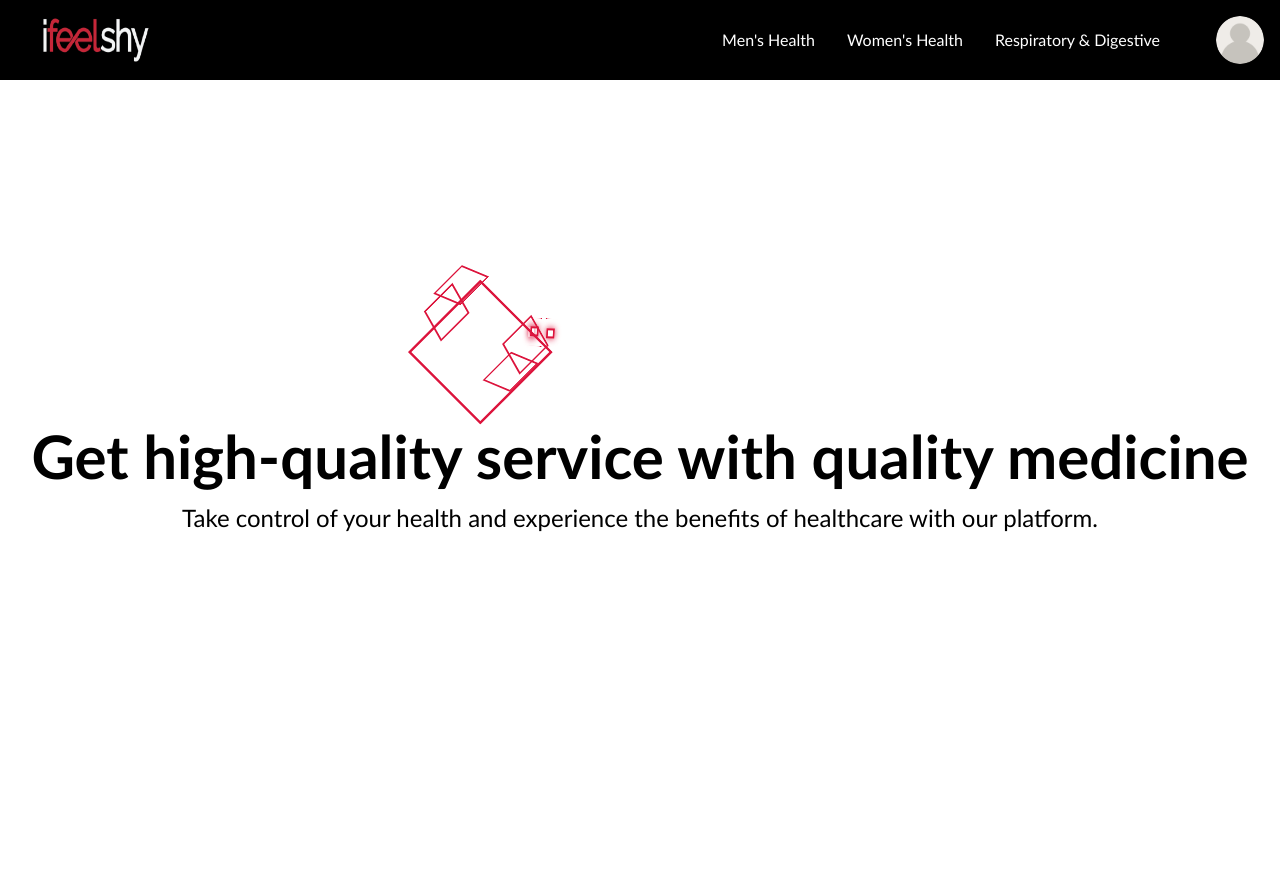
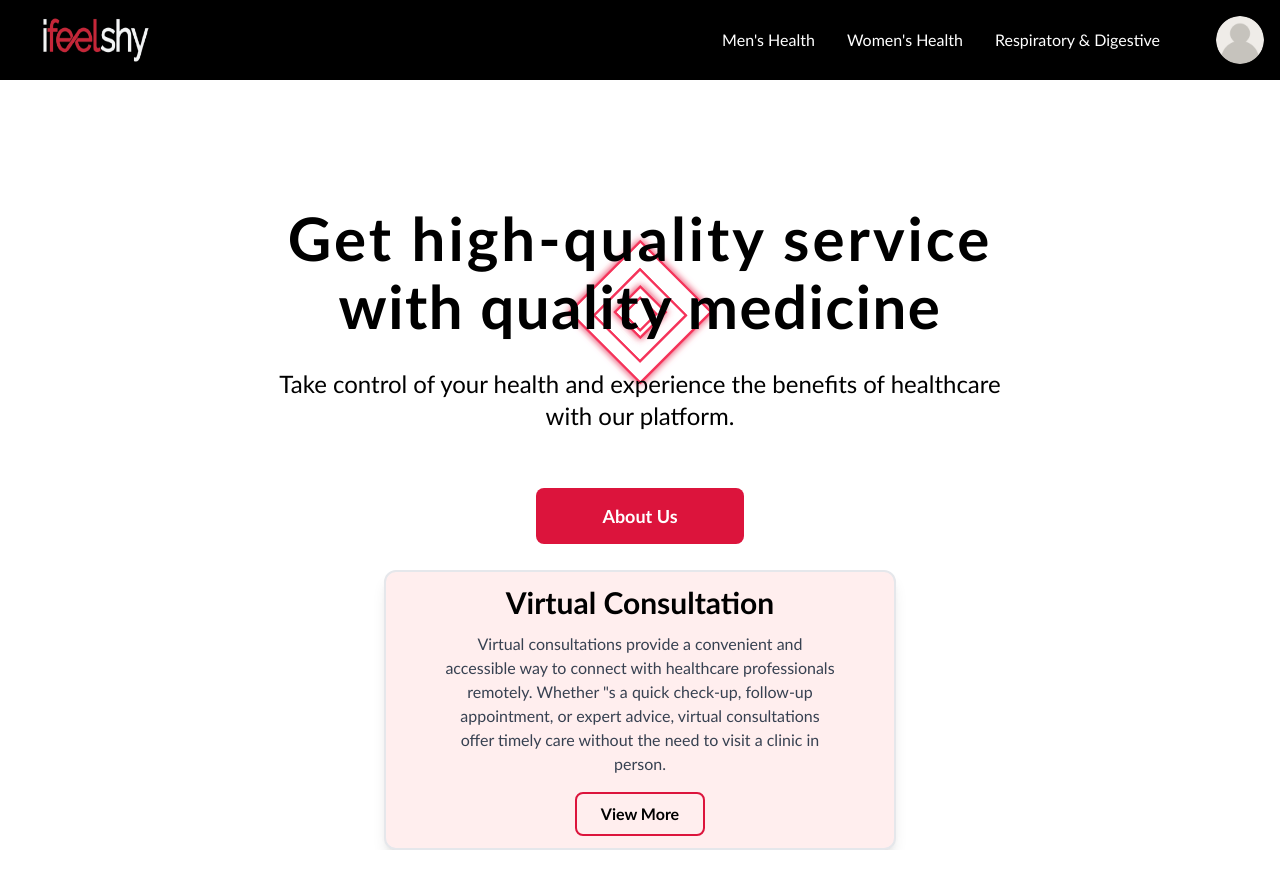
Before and after one commit to mss-souloftware/pharma-uk, a Next.js app: page / in a window 1280 px wide. After the commit the page ends 850 px from the top, so only its background shows below. Built offline with nearby package versions, Linux system fonts and the light colour scheme.

Commit message:
Pharmica-Updated-Code

```diff
--- a/src/component/Hero/Hero.jsx
+++ b/src/component/Hero/Hero.jsx
@@ -1,22 +1,14 @@
 import React from "react";
 import styles from "./Hero.module.css"; // Import the CSS module
-
 const Hero = () => {
   return (
-    <div className="flex justify-center items-center w-full h-screen bg-white">
-      <div className="flex flex-col items-center justify-center text-center w-full">
-        <h1 className="text-3xl md:text-4xl lg:text-5xl xl:text-6xl font-bold">
-          Get high-quality service with quality medicine
-        </h1>
-        <p className="mt-4 text-lg md:text-xl lg:text-2xl">
-          Take control of your health and experience the benefits of healthcare with our platform.
-        </p>
-      </div>
-
+    <>
+      <div className="relative flex justify-center items-center w-full h-[100%] bg-white overflow-hidden">
+        {/* Cube 2 */}
         <div
-        className={`${styles.cube}
+          className={`${styles.cube2New}
           w-[20vw] h-[20vw] md:w-[15vw] md:h-[15vw] lg:w-[10vw] lg:h-[10vw]
-          xl:w-[8vw] xl:h-[8vw] mt-[5%] md:mt-[3%] ml-[5%] transform rotate-45`}
+          xl:w-[8vw] xl:h-[8vw] transform rotate-45 absolute`}
         >
           <div className={styles.topD}></div>
           <div>
@@ -25,7 +17,6 @@ const Hero = () => {
             <span style={{ "--i": 2 }}></span>
             <span style={{ "--i": 3 }}></span>
           </div>
-
           <div className={styles.cube2}>
             <div>
               <span style={{ "--i": 0 }}></span>
@@ -33,7 +24,75 @@ const Hero = () => {
               <span style={{ "--i": 2 }}></span>
               <span style={{ "--i": 3 }}></span>
             </div>
+            <div className={styles.cube3}>
+              <div className={styles.top3}></div>
+              <div>
+                <span style={{ "--i": 0 }}></span>
+                <span style={{ "--i": 1 }}></span>
+                <span style={{ "--i": 2 }}></span>
+                <span style={{ "--i": 3 }}></span>
+              </div>
+            </div>
+          </div>
+        </div>
 
+        {/* Text Content with Fade-in Animation */}
+        <div className="grid gap-x-8 gap-y-4 gap-4 flex flex-col items-center justify-center text-center relative z-10 px-4 sm:px-8 md:px-12 lg:px-20 mt-16 sm:mt-20 md:mt-32">
+          {/* Heading */}
+          <h1
+            className={`${styles.animateSlidein300}
+  text-2xl sm:text-3xl md:text-4xl lg:text-5xl xl:text-6xl
+  font-bold tracking-wider leading-relaxed opacity-0 whitespace-nowrap`}
+          >
+            <span className="block">Get high-quality service</span>
+            <span className="block mt-2 tracking-wide">
+              with quality medicine
+            </span>
+          </h1>
+
+          {/* Subtext */}
+          <p
+            className={`${styles.animateSlidein300} mt-4 text-sm sm:text-base md:text-lg lg:text-xl xl:text-2xl leading-normal sm:leading-relaxed opacity-0`}
+          >
+            <span>Take control of your health</span>
+            <span className="block sm:inline">
+              {" "}
+              and experience the benefits of healthcare{" "}
+            </span>
+            <br className="hidden sm:block" />
+            <span>with our platform.</span>
+          </p>
+
+          {/* Button */}
+          <div
+            className={`${styles.animateSlidein500} mt-8 sm:mt-10 opacity-0`}
+          >
+            <button className="px-8 sm:px-12 md:px-16 py-3 text-sm sm:text-base md:text-lg text-white font-semibold bg-hoverUnderlineColor border-2 border-transparent rounded-lg hover:bg-hoverUnderlineColor transform transition-all duration-300 ease-in-out hover:scale-105 focus:outline-none focus:ring-2 focus:ring-hoverUnderlineColor focus:ring-opacity-50">
+              About Us
+            </button>
+          </div>
+        </div>
+
+        {/* CUBIC DIV */}
+        <div
+          className={`${styles.cube2New}
+            w-[4vw] h-[4vw] md:w-[5vw] md:h-[5vw] lg:w-[4vw] lg:h-[4vw]
+            xl:w-[3vw] xl:h-[3vw] transform rotate-45 absolute`}
+        >
+          <div className={styles.topD}></div>
+          <div>
+            <span style={{ "--i": 0 }}></span>
+            <span style={{ "--i": 1 }}></span>
+            <span style={{ "--i": 2 }}></span>
+            <span style={{ "--i": 3 }}></span>
+          </div>
+          <div className={styles.cube2}>
+            <div>
+              <span style={{ "--i": 0 }}></span>
+              <span style={{ "--i": 1 }}></span>
+              <span style={{ "--i": 2 }}></span>
+              <span style={{ "--i": 3 }}></span>
+            </div>
             <div className={styles.cube3}>
               <div className={styles.top3}></div>
               <div>
@@ -46,6 +105,22 @@ const Hero = () => {
           </div>
         </div>
       </div>
+
+      {/* Card Content */}
+      <div className="absolute left-1/2 transform -translate-x-1/2 mt-[2%] w-[80vw] sm:w-[70vw] md:w-[60vw] lg:w-[50vw] xl:w-[40vw] h-auto sm:h-[25vh] md:h-[30vh] lg:h-[35vh] border-solid border-2 flex items-center justify-center z-20 opacity-100 bg-[#ffeeee] rounded-xl shadow-lg p-4 overflow-hidden hover:rotate-x-45 hover:bg-[#ffdfe5] transition-all duration-200 ease-in-out">
+        <div className="text-center px-4 sm:px-6 md:px-8 lg:px-10">
+          <h1 className="text-xl sm:text-2xl md:text-3xl font-bold text-black mb-3">
+            Virtual Consultation
+          </h1>
+          <p className="text-xs sm:text-sm md:text-base text-gray-700 mb-4">
+          Virtual consultations provide a convenient and accessible way to connect with healthcare professionals remotely. Whether &quot;s a quick check-up, follow-up appointment, or expert advice, virtual consultations offer timely care without the need to visit a clinic in person.
+          </p>
+          <button className="px-6 py-2 text-black bg-transparent border-2 border-hoverUnderlineColor hover:text-white hover:bg-hoverUnderlineColor font-semibold rounded-lg transform transition-all duration-300 ease-in-out hover:scale-105 focus:outline-none focus:ring-2 focus:ring-red-600 focus:ring-opacity-50">
+            View More
+          </button>
+        </div>
+      </div>
+    </>
   );
 };
 
--- a/src/component/Hero/Hero.module.css
+++ b/src/component/Hero/Hero.module.css
@@ -1,44 +1,3 @@
-
-
-.cube {
-  position: relative;
-  transform-style: preserve-3d;
-  animation: rotate 4s infinite linear;
-  margin-right: 30%;
-  position: absolute;
-  margin-top: -20%;
-}
-
-.cube2 {
-  position: absolute;
-  transform-style: preserve-3d;
-  animation: rotate 4s infinite linear;
-}
-
-.cube3 {
-  position: absolute;
-  transform-style: preserve-3d;
-  animation: rotate 4s infinite linear;
-}
-
-@keyframes animateD {
-  0% {
-    transform: rotateX(-30deg) rotateY(0deg);
-  }
-  100% {
-    transform: rotateX(-30deg) rotateY(-360deg);
-  }
-}
-
-.cube div {
-  position: absolute;
-  top: 0;
-  left: 0;
-  width: 100%;
-  height: 100%;
-  transform-style: preserve-3d;
-}
-
 .cube div span {
   position: absolute;
   top: 0;
@@ -46,7 +5,7 @@
   width: 100%;
   height: 100%;
   background: transparent;
-  border: 2px solid #DC143C;
+  border: 2px solid #DC143C; /* Lighter border color (light gray) */
   transform: rotateY(calc(90deg * var(--i))) translateZ(150px);
   transition: transform 1s ease-in-out;
 }
@@ -58,7 +17,7 @@
   width: 30px;
   height: 30px;
   background: transparent;
-  border: 2px solid #DC143C;
+  border: 2px solid #B0BEC5; /* Lighter border color */
   transform: rotateX(90deg) translateZ(150px);
 }
 
@@ -70,35 +29,11 @@
   width: 30px;
   height: 30px;
   background: transparent;
-  border: 2px solid #DC143C;
+  border: 2px solid #B0BEC5; /* Lighter border color */
   transform: translateZ(-400px);
   filter: blur(20px);
-  box-shadow: 0 0 60px rgba(125, 255, 153, 0.2),
-    0 0 100px rgba(125, 255, 153, 0.4), 0 0 200px rgba(125, 255, 153, 0.6);
-}
-
-.cube2 {
-  width: 15vw;
-  height: 15vw;
-  animation-name: animateD2;
-}
-
-@keyframes animateD2 {
-  0% {
-    transform: rotateX(0deg) rotateY(0deg);
-  }
-  100% {
-    transform: rotateX(180deg) rotateY(-360deg);
-  }
-}
-
-.cube2 div {
-  position: absolute;
-  top: 35px;
-  left: 0;
-  width: 65%;
-  height: 65%;
-  transform-style: preserve-3d;
+  box-shadow: 0 0 60px rgba(176, 190, 197, 0.2), /* Light glow */
+    0 0 100px rgba(176, 190, 197, 0.4), 0 0 200px rgba(176, 190, 197, 0.6);
 }
 
 .cube2 div span {
@@ -108,32 +43,8 @@
   width: 65%;
   height: 65%;
   background: transparent;
-  border: 2px solid #DC143C;
+  border: 2px solid #f5335a; /* Lighter border color */
   transform: rotateY(calc(90deg * var(--i))) translateZ(62px);
-}
-
-.cube3 {
-  width: 10vw;
-  height: 10vw;
-  animation-name: animateD3;
-}
-
-@keyframes animateD3 {
-  0% {
-    transform: rotateX(-90deg) rotateY(0deg);
-  }
-  100% {
-    transform: rotateX(90deg) rotateY(45deg);
-  }
-}
-
-.cube3 div {
-  position: absolute;
-  top: 70px;
-  left: 70px;
-  width: 15%;
-  height: 15%;
-  transform-style: preserve-3d;
 }
 
 .cube3 div span {
@@ -144,14 +55,40 @@
   height: 100%;
   background: transparent;
   transform: rotateY(calc(90deg * var(--i))) translateZ(14px);
-  box-shadow: 0px 0px 7px #DC143C;
+  box-shadow: 0px 0px 7px #ee758d; /* Lighter shadow for the cube */
 }
 
-.top3 {
-  position: absolute;
-  top: 0;
-  left: 0;
-  background: transparent;
-  transform: rotateX(90deg) translateZ(14px);
-  box-shadow: 0px 0px 10px #DC143C;
+/* Hero.module.css */
+
+/* Keyframe animation definitions */
+
+@keyframes slideIn {
+  0% {
+    opacity: 0;
+    transform: translateY(20px); /* Start with the text below */
+  }
+  100% {
+    opacity: 1;
+    transform: translateY(0); /* End with the text in place */
+  }
 }
+
+@keyframes slideInDelay {
+  0% {
+    opacity: 0;
+    transform: translateY(20px);
+  }
+  100% {
+    opacity: 1;
+    transform: translateY(0);
+  }
+}
+
+/* Animation class names */
+.animateSlidein300 {
+  animation: slideIn 1.5s ease-out forwards;
+}
+
+.animateSlidein500 {
+  animation: slideInDelay 1.5s ease-out forwards 0.5s; /* Adds delay */
+}
```
Also changed, not shown: src/app/globals.css (line endings or trailing spaces). Lines whose indentation alone changed are shown as unchanged.
